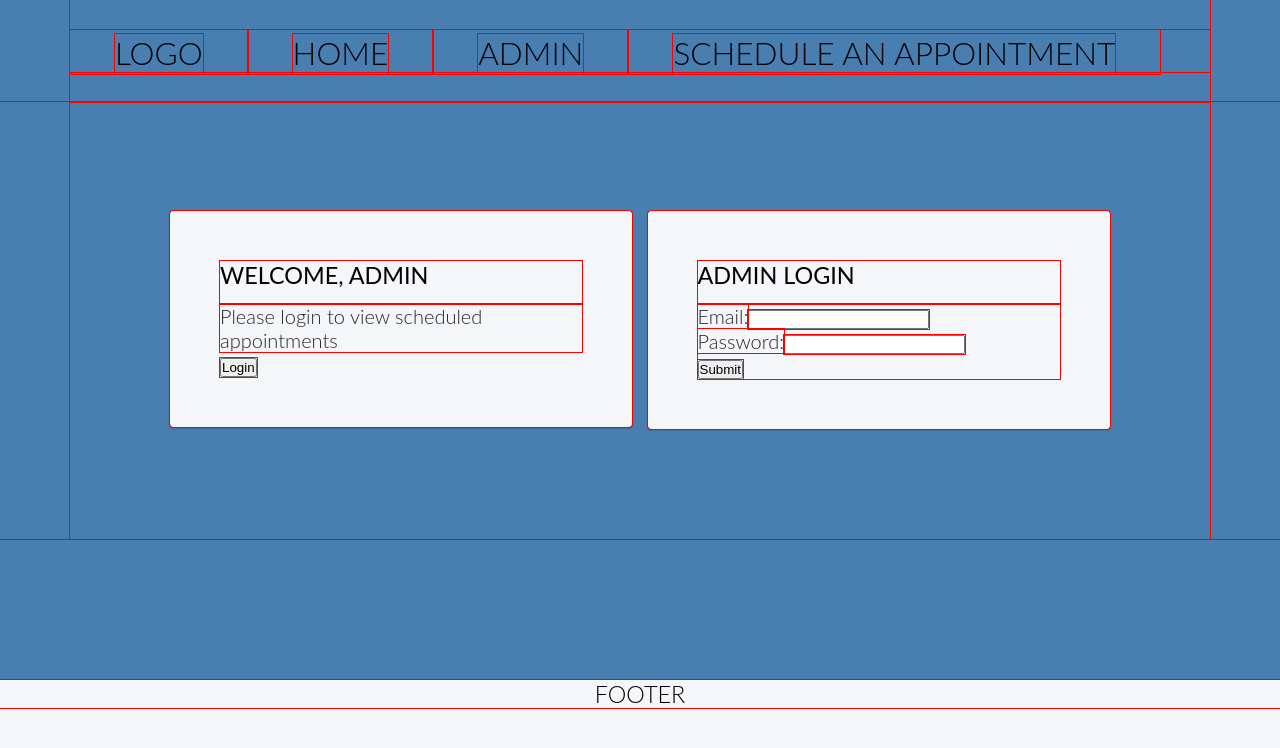
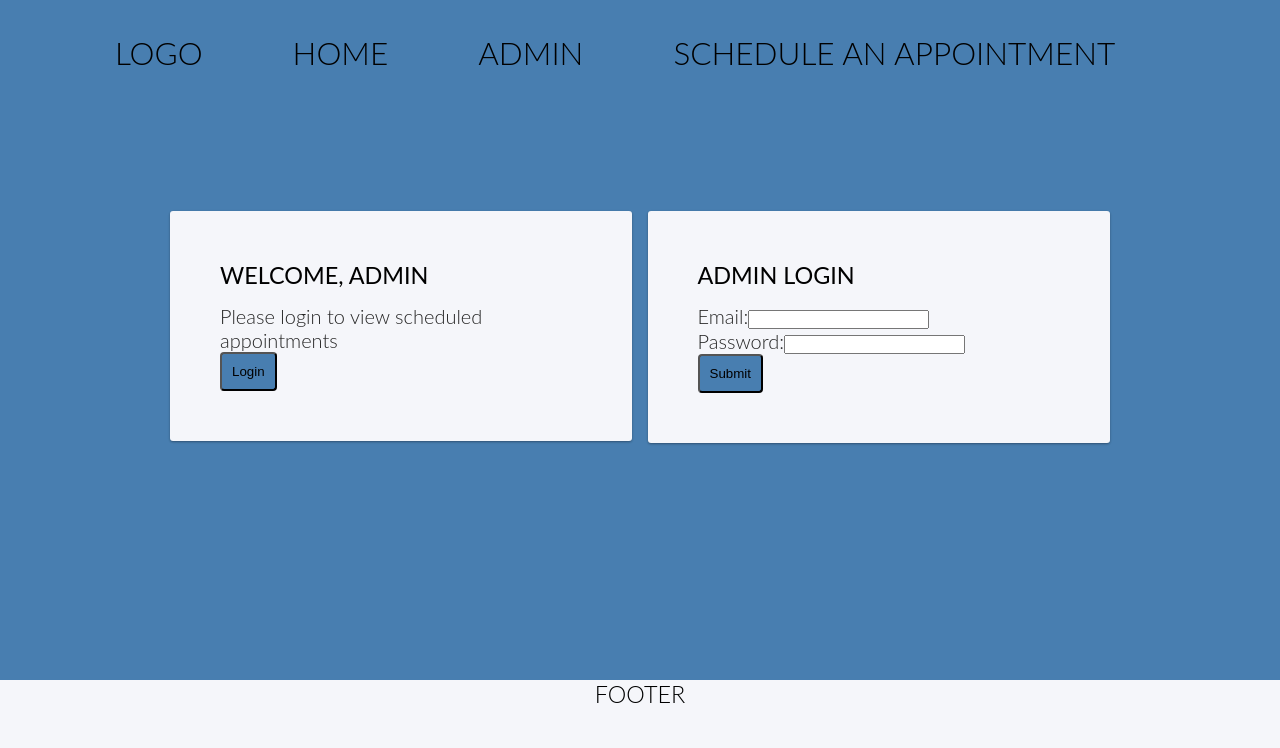
Before and after one commit to owenmowery/appointment-scheduler-frontend, a React (Create React App) app: page /admin in a window 1280 px wide. Shown: the top 748 px of the page. Built offline with nearby package versions, Linux system fonts and the light colour scheme.

Commit message:
styled buttons

```diff
--- a/src/components/Admin.js
+++ b/src/components/Admin.js
@@ -10,7 +10,7 @@ export default class Admin extends Component {
                 <div className="col span-1-of-2 admin-cols">
                     <h3>Welcome, Admin</h3>
                     <p>Please login to view scheduled appointments</p>
-                    <button onClick={() => <SignIn />}>Login</button>
+                    <button className="button" onClick={() => <SignIn />}>Login</button>
                 </div>
                 <div className="col span-1-of-2 admin-cols">
                     <SignIn />
--- a/src/components/signInForm.js
+++ b/src/components/signInForm.js
@@ -32,7 +32,7 @@ export default class SignIn extends Component {
                     <label>Password:</label>
                     <input type="password" value={this.state.password} />
                     <br/>
-                    <input type="submit" value="Submit" />
+                    <input className="button"  type="submit" value="Submit" />
                 </form>
             </>
         )
--- a/src/index.css
+++ b/src/index.css
@@ -4,7 +4,7 @@
   margin: 0;
   padding: 0;
   box-sizing: border-box;
-  outline: 1px solid red;
+  /* outline: 1px solid red; */
 }
 
 html {
@@ -57,6 +57,25 @@ section {
   background-color: #f5f6fa;
   color: white;
   text-align: center;
+}
+
+.button {
+  padding: 10px;
+  background-color: #487eb0;
+  border-radius: 4px;
+  transition: background-color 0.2s, border 0.2s, color 0.2s;
+}
+
+.button:link,
+.button:visited {
+  border: 1px solid #487eb0;
+  color: #fff;
+}
+
+.button:hover,
+.button:active {
+  border: 1px solid #487eb0;
+  background-color: #306291;
 }
 
 /* ---------------------------- */
```
